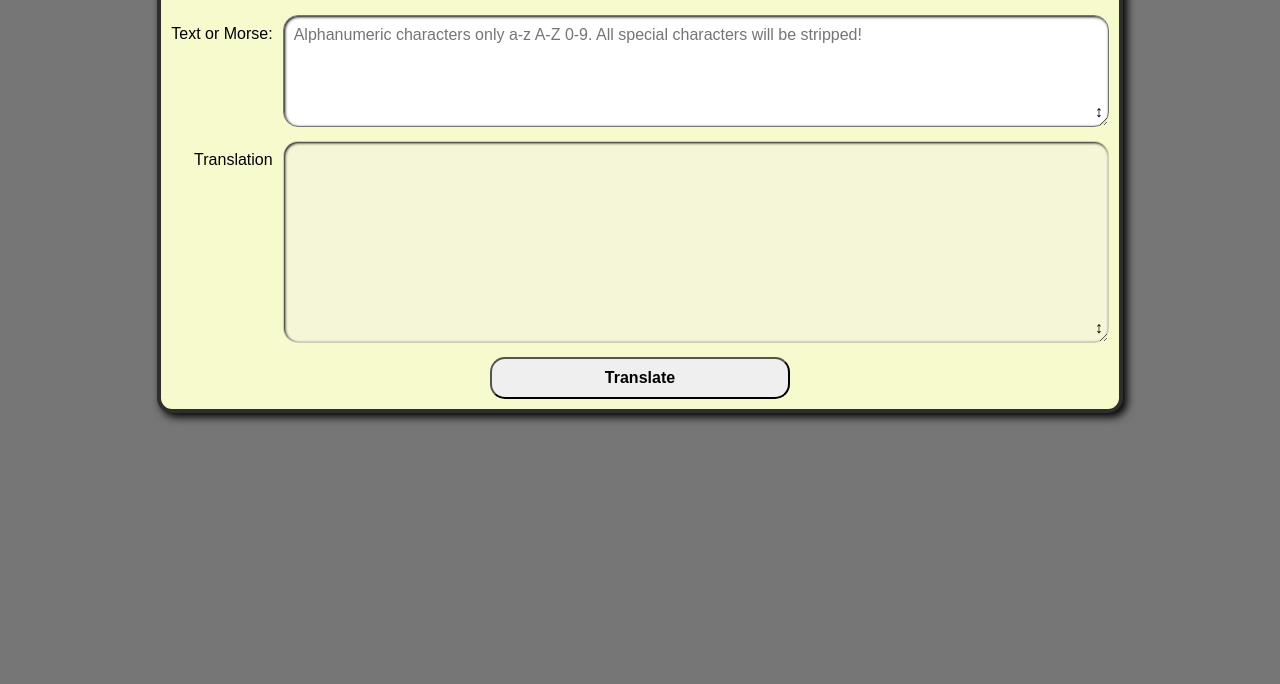
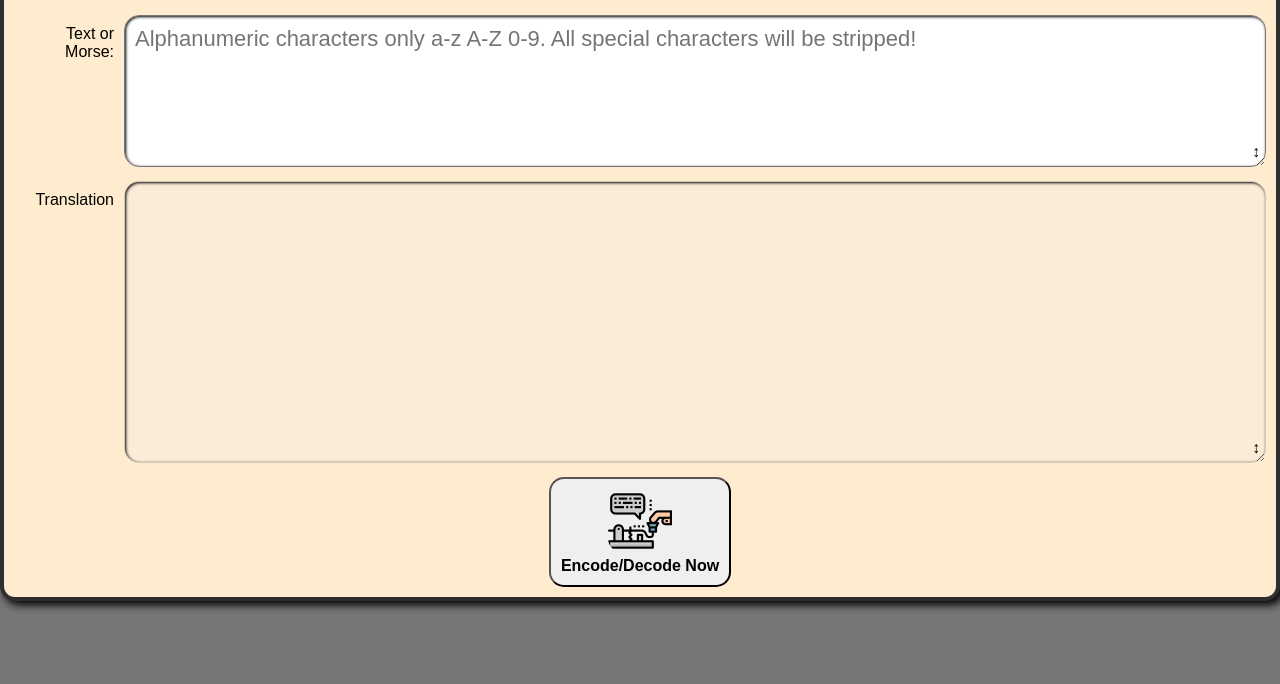
Before and after one commit to Clint-WooliesX/morseCode, a plain HTML site: page index.html in a window 1280 px wide. Shown: the part 116-800 px from the top of the page. Drawn offline with Linux system fonts and the light colour scheme.

Commit message:
added comments

```diff
--- a/index.html
+++ b/index.html
@@ -11,7 +11,7 @@
 </head>
 
 <main>
-    <h1 class="pageHeading">Morse Code Generator</h1>
+    <h1 class="pageHeading">Morse Code Generator </h1>
     <div class="inputLayout">
         <label class="inputLabels" for="input">Text or Morse:</label>
         <div class="wrapper">
@@ -23,7 +23,8 @@
             <textarea class="textbox" name="output" id="output" cols="85" rows="10" disabled></textarea>
         </div>
     </div>
-    <button id="encodeButton" class="encode_button">Translate</button>
+    <button id="encodeButton" class="encode_button" ><div class="buttonImgTxt">
+    <img class="buttonLabel" id="morse" src="/926517.png" alt="" srcset=""><p class="buttonLabel">Encode/Decode Now</p></div></button>
 </main>
 
 <body>
--- a/style.scss
+++ b/style.scss
@@ -15,7 +15,7 @@ main {
   border:4px solid rgb(46, 46, 46);
   margin-top:20px;
   padding:10px;
-  background-color: rgb(247, 250, 205);
+  background-color: blanchedalmond;
   display: flex;
   justify-content: center;
   flex-direction: column;
@@ -26,6 +26,10 @@ main {
   margin-top: 30px;
   margin-bottom: 30px;
   text-align: center;
+}
+
+#morse{
+  width: 64px;
 }
 
 .inputLayout {
@@ -44,11 +48,12 @@ textarea {
   box-shadow: inset 1px 1px 3px black;
   resize: vertical;
   padding: 10px;
-  font-size: 16px;
+  font-size: 22px;
+  font-stretch: expanded;
 }
 
-.encode_button {
-  width: 300px;
+.encode_button{
+  width: fit-content;
   padding: 10px;
   font-size: 16px;
   font-weight:bold;
@@ -81,3 +86,10 @@ textarea {
   z-index: 4;
   pointer-events: none;
 }
+
+.buttonImgTxt{
+
+// display:flex;
+// flex-direction: column;
+// justify-self: center;
+}
```
Also changed, not shown: morse.js (+11 -1 lines), 926517.png (added), style.css.
